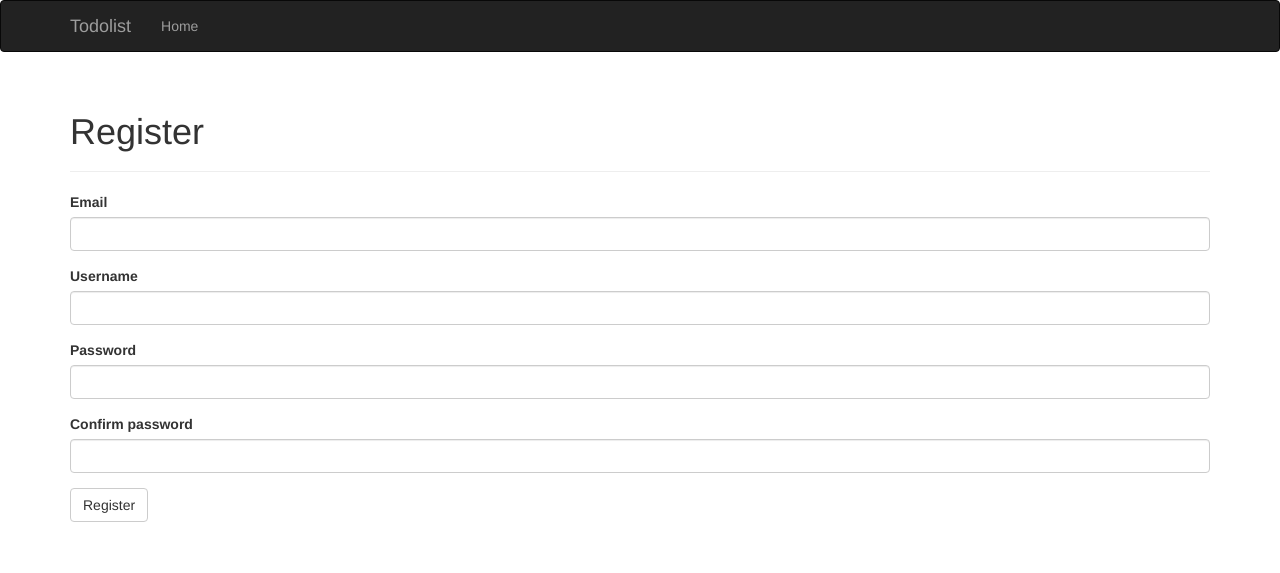
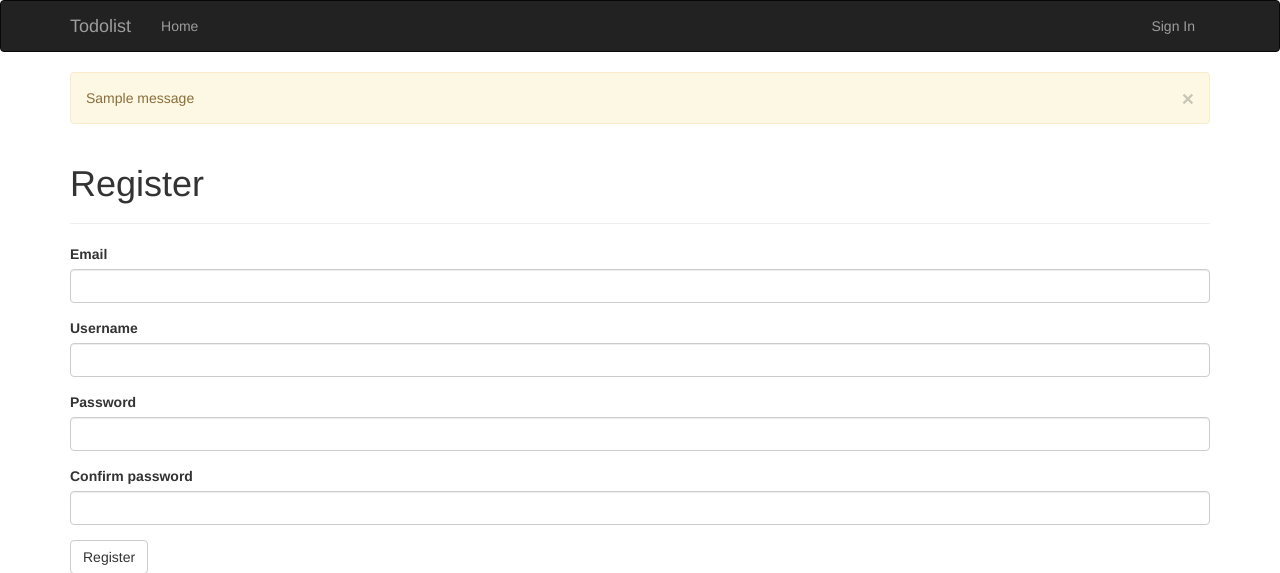
Before and after one commit to May2015/todolist_web, a Flask app: page /auth/register in a window 1280 px wide. Shown: the top 573 px of the page. Run offline with Flask 2, Linux system fonts and the light colour scheme; tables that the repository leaves empty hold one stand-in row (values such as "Sample post"); one stand-in notice (Sample message) is shown; some libraries are stand-ins or nearby versions.

Commit message:
day2: login/register

```diff
--- a/app/auth/view.py
+++ b/app/auth/view.py
@@ -1,10 +1,10 @@
 # -*- coding:utf8 -*-
 from flask import render_template, request, redirect, url_for, flash
+from flask_login import login_user, logout_user, login_required
 from app.auth.form import RegistrationForm, LoginForm
 from . import auth
 from app import db
 from app.models import User
-import pymysql
 
 @auth.route('/')
 def index():
@@ -16,6 +16,8 @@ def login():
     if form.validate_on_submit():
         user = User.query.filter_by(email=form.email.data).first()
         if user is not None and user.verify_password(form.password.data):
+            #用於登錄管理
+            login_user(user, form.remember_me.data)
             return redirect(url_for('auth.index'))
         flash('Invalid username or password.')
     return render_template('auth/login.html', form=form)
@@ -35,3 +37,11 @@ def register():
             db.session.commit()
             flash("You can now login.")
             return redirect(url_for('auth.login')) #提交完數據後返回首頁
+
+@auth.route('/logout')
+@login_required
+def logout():
+    #用於登錄管理
+    logout_user()
+    flash('You have been logged out.')
+    return redirect(url_for('auth.index'))
--- a/app/templates/base.html
+++ b/app/templates/base.html
@@ -19,6 +19,13 @@
             <ul class="nav navbar-nav">
                 <li><a href="/">Home</a></li>
             </ul>
+            <ul class="nav navbar-nav navbar-right">
+                {% if current_user.is_authenticated %}
+                <li><a href="{{ url_for('auth.logout') }}">Sign Out</a></li>
+                {% else %}
+                <li><a href="{{ url_for('auth.login') }}">Sign In</a></li>
+                {% endif %}
+            </ul>
         </div>
     </div>
 </div>
@@ -26,6 +33,14 @@
 
 {% block content %}
 <div class="container">
+    <!--show flash messages-->
+    {% for message in get_flashed_messages() %}
+    <div class="alert alert-warning">
+        <button type="button" class="close" data-dismiss="alert">&times;</button>
+        {{ message }}
+    </div>
+    {% endfor %}
+
     {% block page_content %}{% endblock %}
 </div>
 {% endblock %}
--- a/requirements.txt
+++ b/requirements.txt
@@ -3,6 +3,7 @@ click==6.7
 dominate==2.3.1
 Flask==1.0.2
 Flask-Bootstrap==3.3.7.1
+Flask-Login==0.4.1
 Flask-Migrate==2.1.1
 Flask-Script==2.0.6
 Flask-SQLAlchemy==2.3.2
```
Also changed, not shown: app/__init__.py (+8 -2 lines), app/models.py (+9 -3 lines), README.md.
